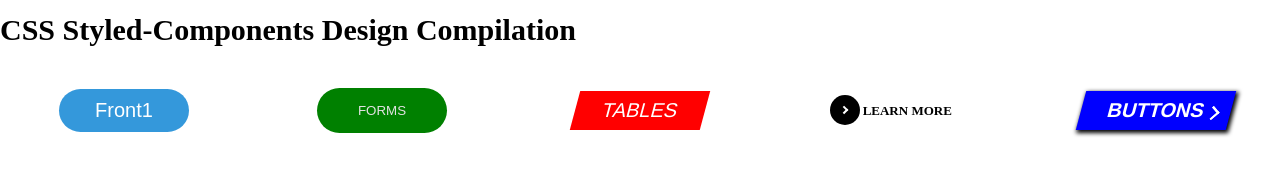
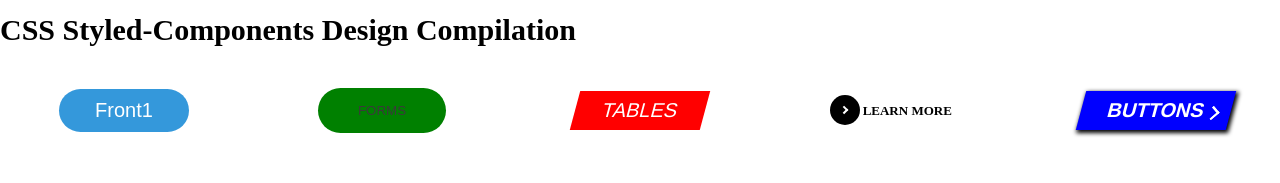
Before and after one commit to NicolasBrinkhus/StyledComponents, a React (Create React App) app: page / in a window 1280 px wide. Shown: the top 183 px of the page. Built offline with nearby package versions, Linux system fonts and the light colour scheme.

Commit message:
dynamic size and color

```diff
--- a/src/components/App.js
+++ b/src/components/App.js
@@ -24,7 +24,9 @@ function App(props) {
       <h1>CSS Styled-Components Design Compilation</h1>
       <BOX>
         <BTN1 onClick={() => props.history.push("/front1")}>Front1</BTN1>
-        <BTN2 onClick={() => props.history.push("/forms")}>Forms</BTN2>
+        <BTN2 onClick={() => props.history.push("/forms")} color="green">
+          Forms
+        </BTN2>
         <BTN3 onClick={() => props.history.push("/tables")}>Tables</BTN3>
         <BTN4 className="learn-more">
           <div className="circle">
--- a/src/components/buttonStyles/button2.js
+++ b/src/components/buttonStyles/button2.js
@@ -1,21 +1,21 @@
-import styled, { keyframes } from "styled-components";
+import styled from "styled-components";
 
-const comeFromBottom = keyframes`
-  0%{
-    opacity:0;
-    transform:translateY(40px);
-  }
-  100%{
-    opacity:1;
-    transform:translateY(0);
-  }
-`;
+// const comeFromBottom = keyframes`
+//   0%{
+//     opacity:0;
+//     transform:translateY(40px);
+//   }
+//   100%{
+//     opacity:1;
+//     transform:translateY(0);
+//   }
+// `;
 
 const BTN2 = styled.button`
   &,
   &:link,
   &:visited {
-    width: 13rem;
+    width: ${props => props.size};
     text-transform: uppercase;
     text-decoration: none;
     padding: 1.5rem 4rem;
@@ -23,8 +23,8 @@ const BTN2 = styled.button`
     border-radius: 10rem;
     transition: all 0.2s;
     position: relative;
-    background-color: green;
-    color: ${props => props.theme.lightgrey};
+    background-color: ${props => props.color};
+    color: ${props => props.theme.grey};
     border: none;
     cursor: pointer;
   }
@@ -36,7 +36,7 @@ const BTN2 = styled.button`
     &::after {
       transform: scaleX(1.4) scaleY(1.6);
       opacity: 0;
-      background-color: green;
+      background-color: ${props => props.color};
     }
   }
 
```
